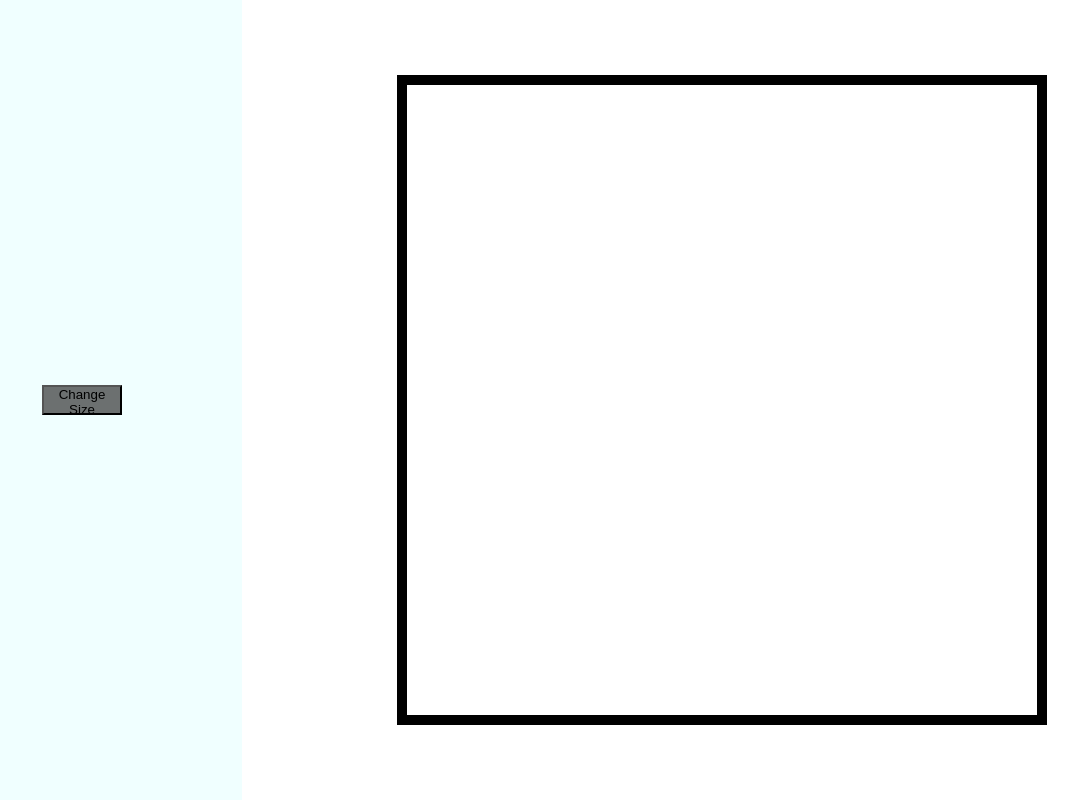
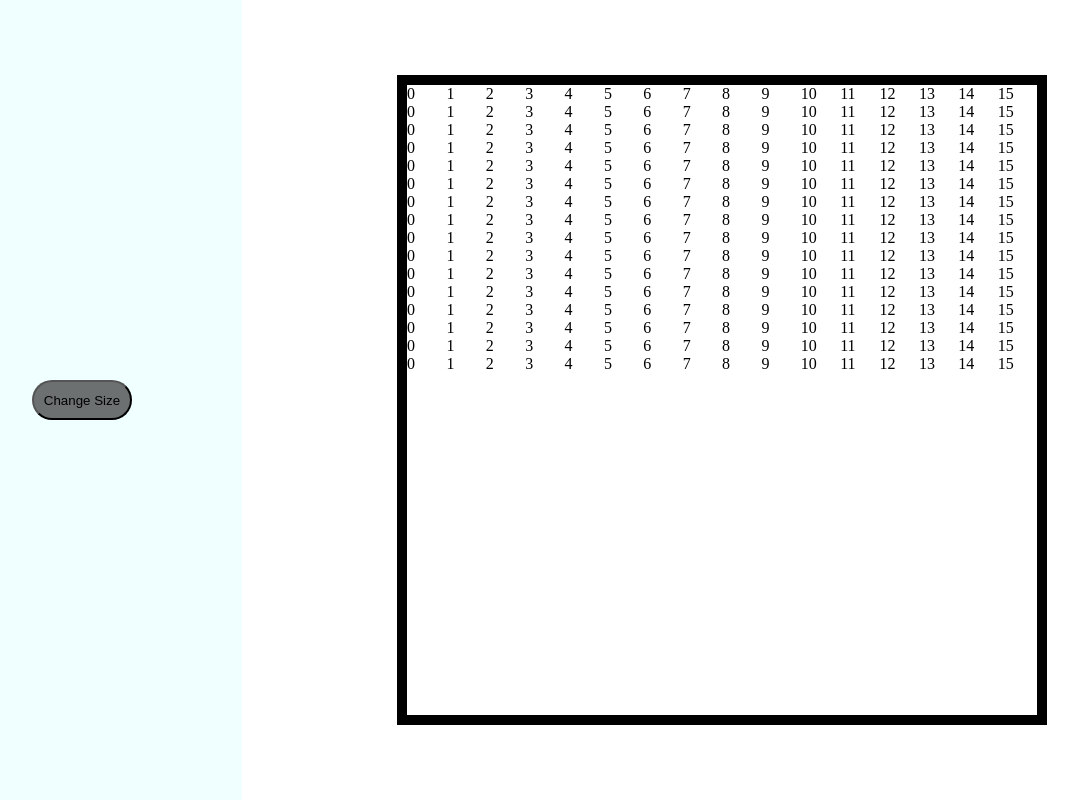
Before and after one commit to minidu1/Etch-a-Scketch, a plain HTML site: page index.html in a window 1280 px wide. Shown: the whole page, without its empty margins (78-1156 px from the left). Drawn offline with Linux system fonts and the light colour scheme.

Commit message:
mad a 16x16 grid

```diff
--- a/index.html
+++ b/index.html
@@ -17,6 +17,7 @@
                 <div id="sketch"> </div>
             </div>
     </div>
+    <script src="script.js"></script>
 </body>
 
 </html>
--- /dev/null
+++ b/script.js
@@ -0,0 +1,16 @@
+const sketch = document.getElementById("sketch");
+
+
+for (let i = 0; i < 16; i++) {
+    const row = document.createElement("div")
+    row.className = "row"
+    sketch.appendChild(row)
+    for (let j = 0; j < 16; j++) {
+        //need to put this inside a flex-box
+        const box = document.createElement("div");
+        box.className = "box"
+        box.textContent = j;
+
+        row.appendChild(box);
+    }
+}
--- a/styles.css
+++ b/styles.css
@@ -31,7 +31,18 @@
 }
 
 button{
-    height: 30px;
-    width: 80px;
+    height: 40px;
+    width: 100px;
     background-color: rgb(108, 112, 112);
+    border-radius: 50px;
+
 }
+
+/* make rows */
+.row{
+    display: flex;
+}
+
+.box{
+flex: 1;
+}
```
